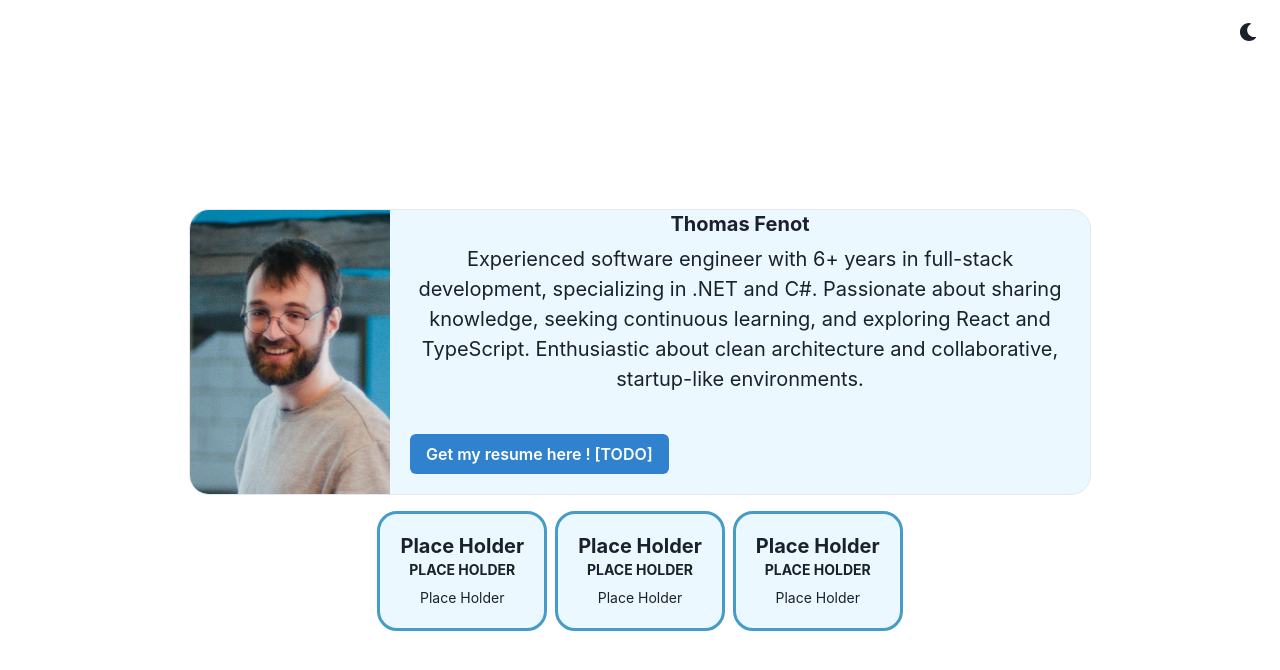
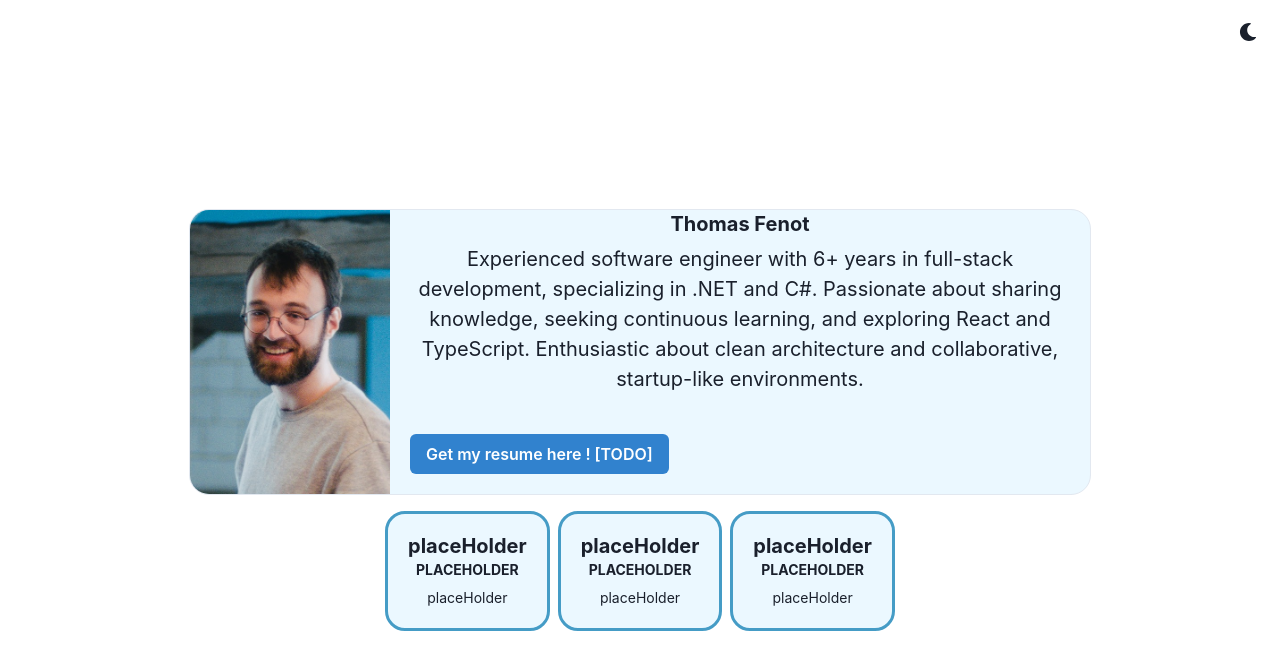
Before and after one commit to ThomasFenot/portfolio-ts, a React (Create React App) app: page / in a window 1280 px wide. Shown: the top 670 px of the page. Built offline with nearby package versions, Linux system fonts and the light colour scheme.

Commit message:
feat : presentation card
Adding some props with TS

```diff
--- a/src/components/Cards/DisplayCard.tsx
+++ b/src/components/Cards/DisplayCard.tsx
@@ -7,18 +7,24 @@ import {
   CardHeader,
 } from "@chakra-ui/react"
 
-export const DisplayCard  = () => {
+type DisplayCardProps = {
+  header?: string,
+  bodyHeader?: string,
+  bodyContent?: string
+}
+
+export const DisplayCard : React.FC<DisplayCardProps> = (props) => {
   return (
     <Card>
         <CardHeader>
-            <Heading size='md'>Place Holder</Heading>
+            <Heading size='md'>{props.header}</Heading>
         </CardHeader>
         <CardBody>
             <Heading size='xs' textTransform='uppercase'>
-            Place Holder
+            {props.bodyHeader}
             </Heading>
             <Text pt='2' fontSize='sm'>
-            Place Holder
+            {props.bodyContent}
             </Text>
         </CardBody>
     </Card>
--- a/src/views/MainPage.tsx
+++ b/src/views/MainPage.tsx
@@ -12,9 +12,9 @@ export const MainPage = () => (
     <VStack spacing={4}>
         <PresentationCard/>
         <HStack>
-            <DisplayCard/>
-            <DisplayCard/>
-            <DisplayCard/>
+            <DisplayCard header="placeHolder" bodyHeader="placeHolder" bodyContent="placeHolder"/>
+            <DisplayCard header="placeHolder" bodyHeader="placeHolder" bodyContent="placeHolder"/>
+            <DisplayCard header="placeHolder" bodyHeader="placeHolder" bodyContent="placeHolder"/>
         </HStack>
     </VStack>
 )
```
